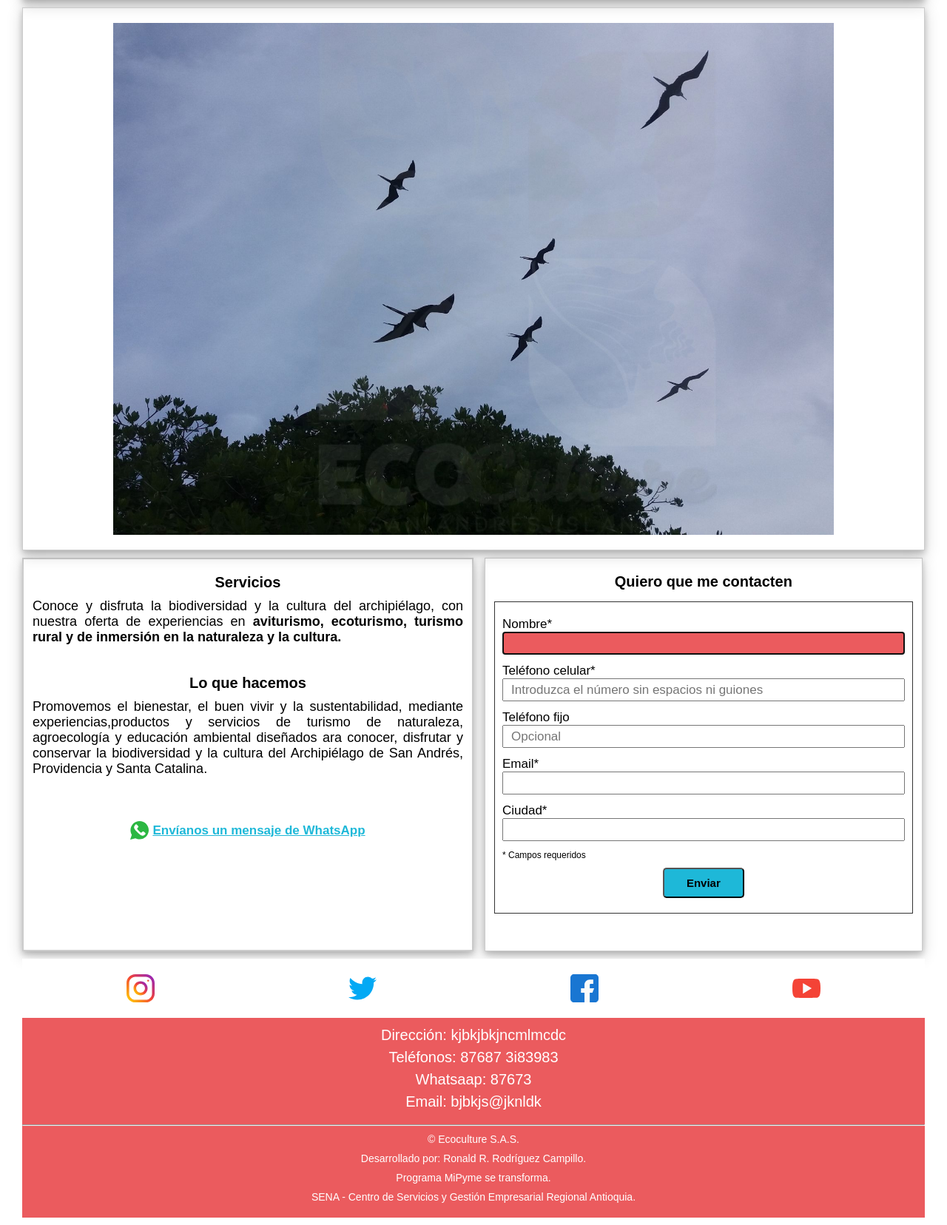
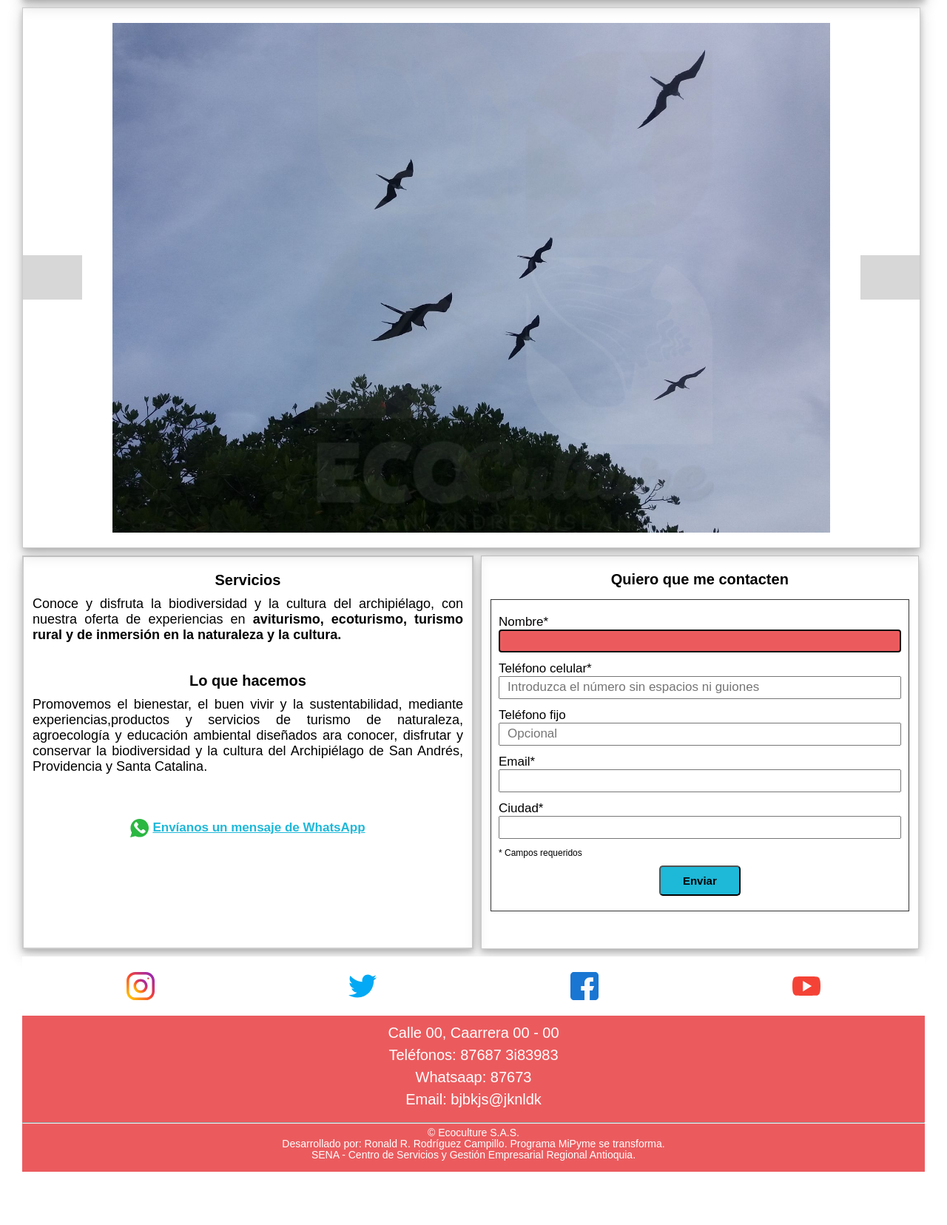
Before and after one commit to ronaldrrca/ecoculture_landingPage, a PHP site: page / in a window 1280 px wide. Shown: the part 147-1803 px from the top of the page at 74% size. After the commit the page ends 1731 px from the top, so only its background shows below. Run offline with PHP 8.4, Linux system fonts and the light colour scheme; grey boxes are pictures that could not be loaded.

Commit message:
optimizado a 960p

```diff
--- a/index.html
+++ b/index.html
@@ -103,7 +103,7 @@
         </section>
         <!-- <hr> -->
         <section id="contact-information">
-            <p>Dirección: kjbkjbkjncmlmcdc</p>
+            <p>Calle 00, Caarrera 00 - 00</p>
             <p>Teléfonos: 87687 3i83983</p>
             <p>Whatsaap: 87673</p>
             <p>Email: bjbkjs@jknldk</p>
@@ -111,8 +111,7 @@
         <hr>
         <section id="credits">
             <small>&copy; Ecoculture S.A.S.</small>
-            <small>Desarrollado por: Ronald R. Rodríguez Campillo.</small>
-            <small>Programa MiPyme se transforma.</small>
+            <small>Desarrollado por: Ronald R. Rodríguez Campillo. Programa MiPyme se transforma.</small>
             <small>SENA - Centro de Servicios y Gestión Empresarial Regional Antioquia.</small>
 
         </section>
--- a/styles.css
+++ b/styles.css
@@ -164,6 +164,8 @@ footer{
 
 }
 
+
+
 #image #leftRow:hover{
     /* background-color: #ccc; */
     opacity: 1;
@@ -261,11 +263,11 @@ footer{
     display: flex;
     justify-content: center;
     align-items: center;
-
     flex-direction: column;
     font-size: 1.4rem;
     margin-bottom: 1rem;
     text-align: center;
+    line-height: 0.5rem;
 }
 
 
@@ -408,7 +410,7 @@ footer hr{
 }
 
 
-@media (min-width: 760px){
+@media (min-width: 761px){
     #logo-header{
         width: 20%;
         height: auto;
@@ -498,9 +500,7 @@ footer hr{
 
     }
 
-    /* footer{
-        position: relative;
-    } */
+
 
     body{
         padding: 1rem;
@@ -523,6 +523,11 @@ label{
     font-size: 1.7rem;
 }
 
+/* #contact-information{
+    flex-direction: row;
+} */
+
+
 
 }
 
@@ -534,6 +539,8 @@ label{
     }
 
     #image{
+        position: relative;
+        width: 99.5%;
         padding-top: 2rem;
         padding-bottom: 2rem;
     }
@@ -542,22 +549,22 @@ label{
         width: 80%;
     }
 
-    #image #leftRow{
-        width: 12rem;
-        top: 127;
-        left: 100;
+    /* #image #leftRow{
+       display: none;
 
     }
 
 
     #image #rightRow{
-        width: 12rem;
-        top: 127;
-        right: 100;
+        display: none;
+    } */
 
-    }
+
+
+
 
    #form{
-       margin-left: 1.5rem;
+       margin-left: 1rem;
+       float: left;
    }
 }
```
Also changed, not shown: assets/icons/navigate_before_pink_24dp.svg, assets/icons/navigate_next_pink_24dp.svg, assets/images/mapa.png (added).
